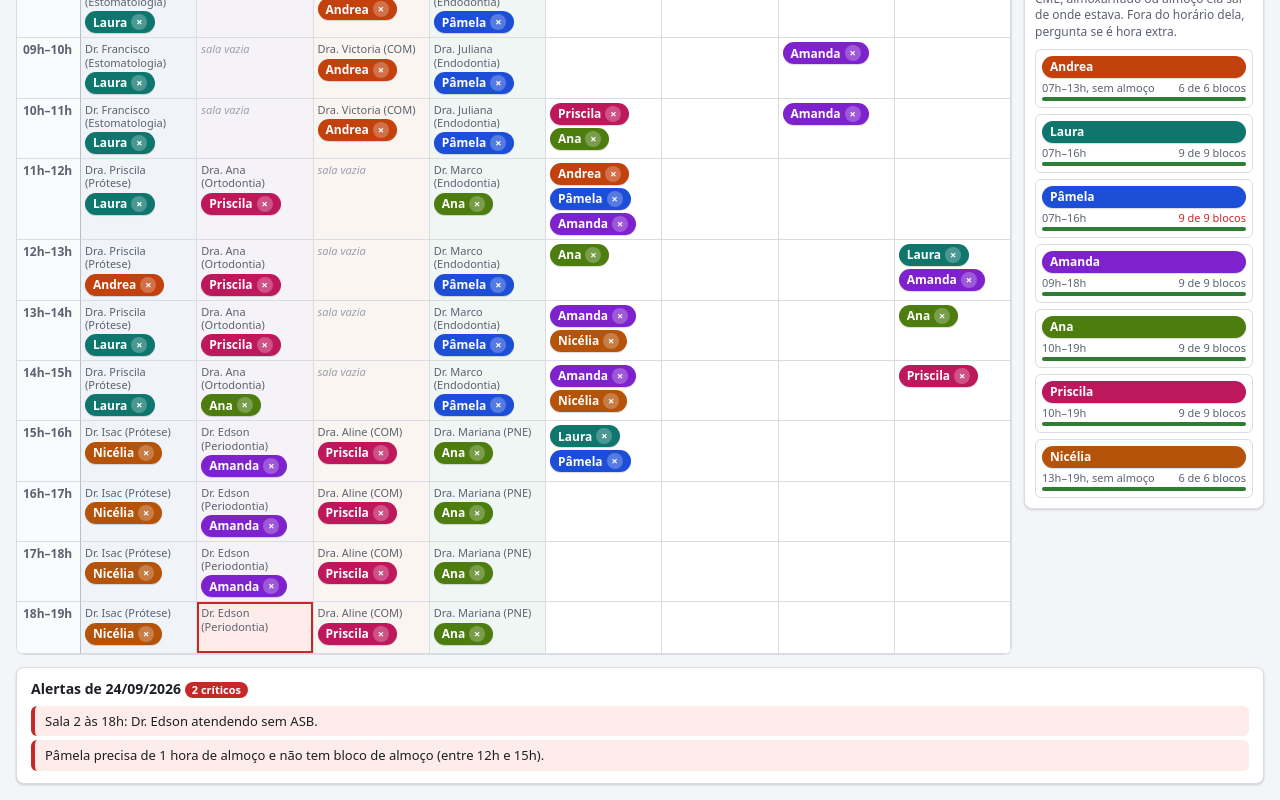
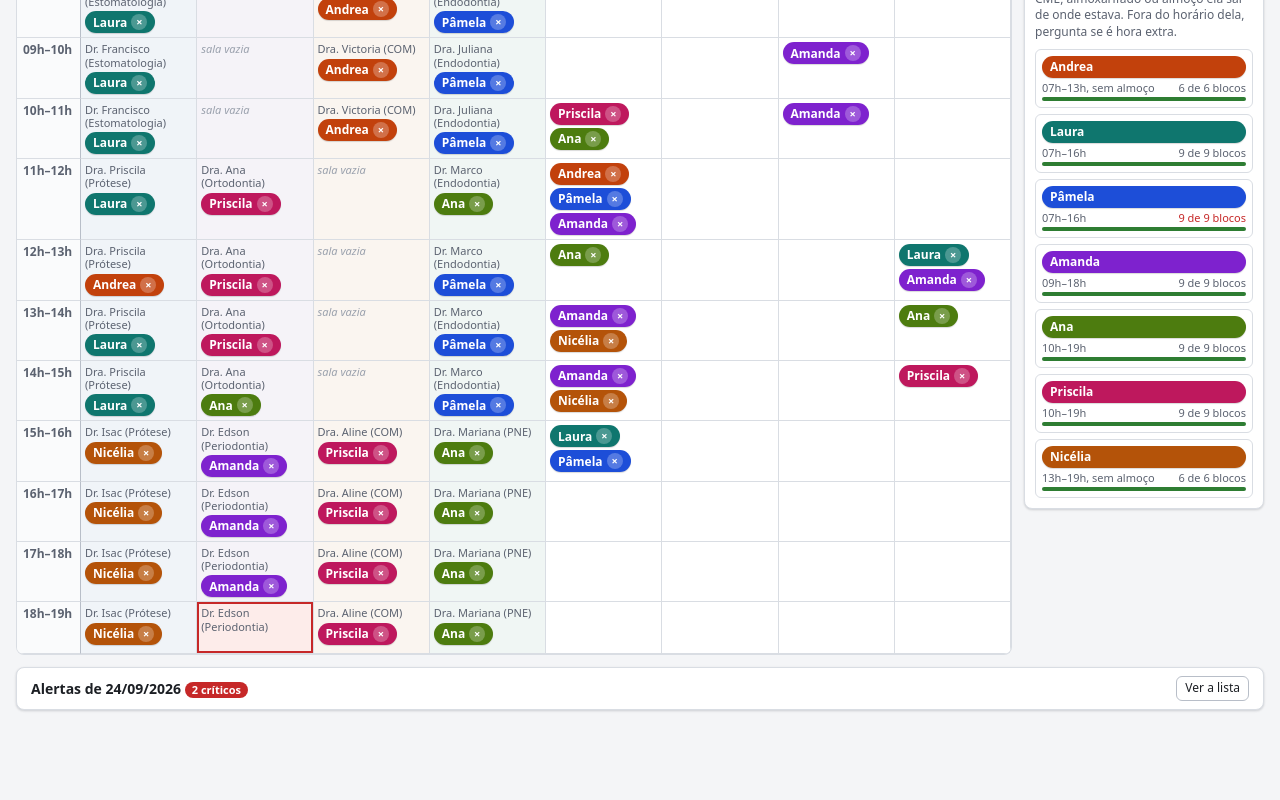
Before and after one commit to pedrocobron-ops/escal-fran, a React (Vite) app: page / in a window 1280 px wide. Shown: the part 428-1228 px from the top of the page. After the commit the page ends 1154 px from the top, so only its background shows below. Built offline with nearby package versions, Linux system fonts and the light colour scheme.

Commit message:
Quadro: lista de alertas escondida por padrão, com botão para abrir
Co-Authored-By: Claude Fable 5.1 <noreply@anthropic.com>
Claude-Session: https://claude.ai/code/session_01NFBSndyBChno8ysJpm5uDS

```diff
--- a/src/styles.css
+++ b/src/styles.css
@@ -329,3 +329,5 @@ a { color: var(--accent); }
 .undo-redo { display: inline-flex; gap: 4px; }
 .hint-touch { display: none; }
 .plain-list li.current { border-color: var(--accent); background: var(--accent-soft); }
+.alerts-head { display: flex; align-items: center; justify-content: space-between; gap: 8px; flex-wrap: wrap; }
+.alerts.collapsed { padding: 8px 14px; }
--- a/src/ui/board/AlertsPanel.tsx
+++ b/src/ui/board/AlertsPanel.tsx
@@ -1,14 +1,42 @@
+import { useState } from 'react';
 import type { Alert } from '../../domain';
 
+const OPEN_KEY = 'escala-ceo:alertas-abertos';
+
+function readOpen(): boolean {
+  try {
+    return window.localStorage.getItem(OPEN_KEY) === '1';
+  } catch {
+    return false;
+  }
+}
+
+/**
+ * Lista de alertas do quadro. Fica escondida por padrão (pedido do cliente): sobra só
+ * uma linha com a contagem e o botão para abrir. As bordas nas células e as marcas nas
+ * abas da semana continuam mostrando onde está o problema.
+ */
 export function AlertsPanel({ alerts, title = 'Alertas' }: { alerts: Alert[]; title?: string }) {
+  const [open, setOpen] = useState(readOpen);
+  const toggle = () => {
+    setOpen((v) => {
+      try {
+        window.localStorage.setItem(OPEN_KEY, v ? '0' : '1');
+      } catch {
+        // sem localStorage: vale só nesta abertura
+      }
+      return !v;
+    });
+  };
   const rank = { critico: 0, aviso: 1, info: 2 };
   const sorted = [...alerts].sort((a, b) => rank[a.level] - rank[b.level]);
   const criticos = alerts.filter((a) => a.level === 'critico').length;
   const avisos = alerts.filter((a) => a.level === 'aviso').length;
   const infos = alerts.filter((a) => a.level === 'info').length;
   return (
-    <section className="alerts card">
-      <h3>
+    <section className={`alerts card${open ? '' : ' collapsed'}`}>
+      <div className="alerts-head">
+        <h3 style={{ margin: 0 }}>
           {title}{' '}
           {criticos + avisos === 0 ? (
             <span className="badge ok">Tudo certo</span>
@@ -20,16 +48,20 @@ export function AlertsPanel({ alerts, title = 'Alertas' }: { alerts: Alert[]; ti
           )}{' '}
           {infos > 0 && <span className="badge info">{infos} remanejamento{infos > 1 ? 's' : ''} ou folga{infos > 1 ? 's' : ''}</span>}
         </h3>
-      {alerts.length === 0 ? (
-        <p className="muted">Nenhum alerta nesta escala.</p>
+        <button className="btn sm" onClick={toggle} aria-expanded={open}>{open ? 'Esconder' : 'Ver a lista'}</button>
+      </div>
+      {open && (
+        alerts.length === 0 ? (
+          <p className="muted" style={{ marginTop: 8 }}>Nenhum alerta nesta escala.</p>
         ) : (
-        <ul className="alert-list">
+          <ul className="alert-list" style={{ marginTop: 8 }}>
             {sorted.map((a, i) => (
               <li key={i} className={a.level}>
                 {a.message}
               </li>
             ))}
           </ul>
+        )
       )}
     </section>
   );
```
Lines whose indentation alone changed are shown as unchanged.
